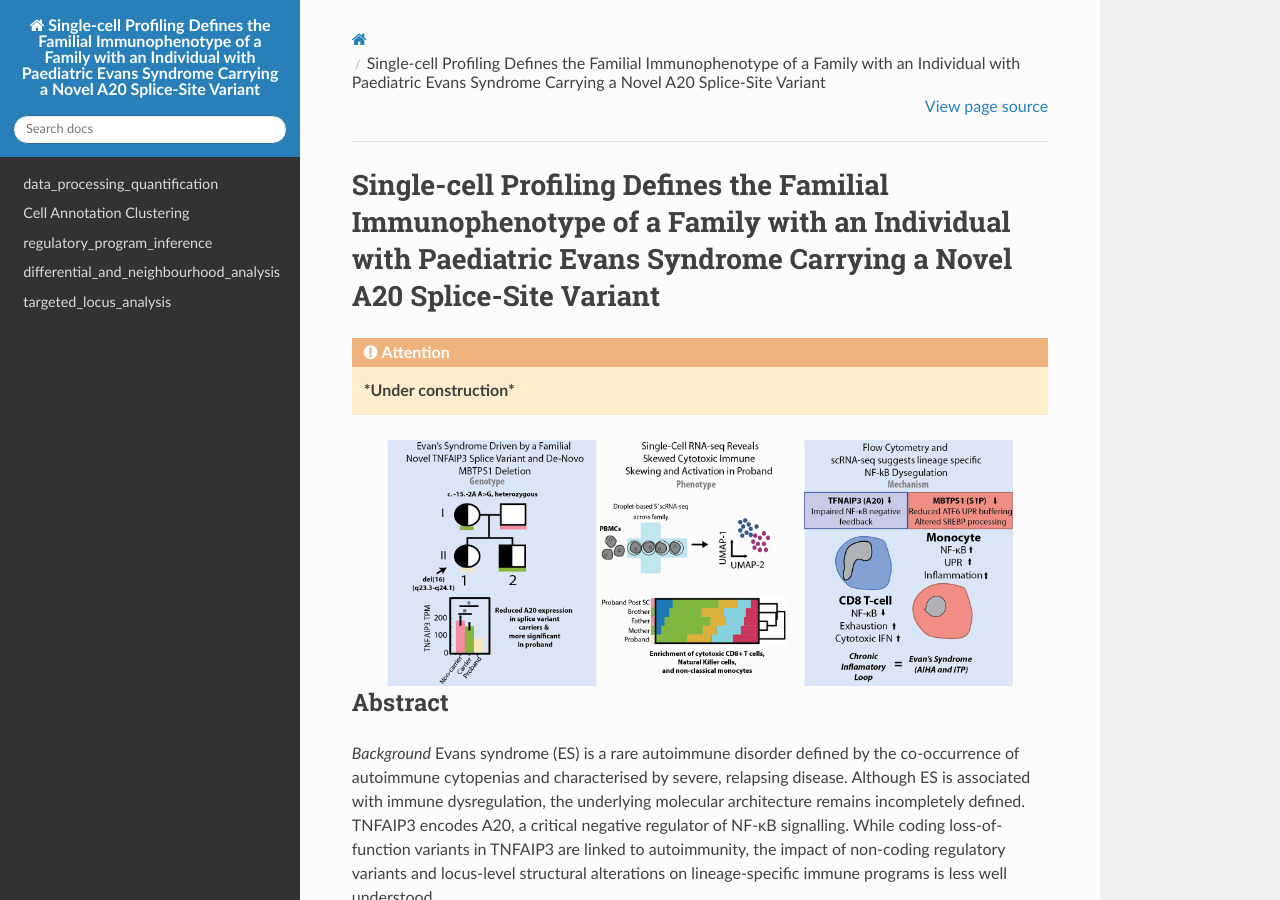
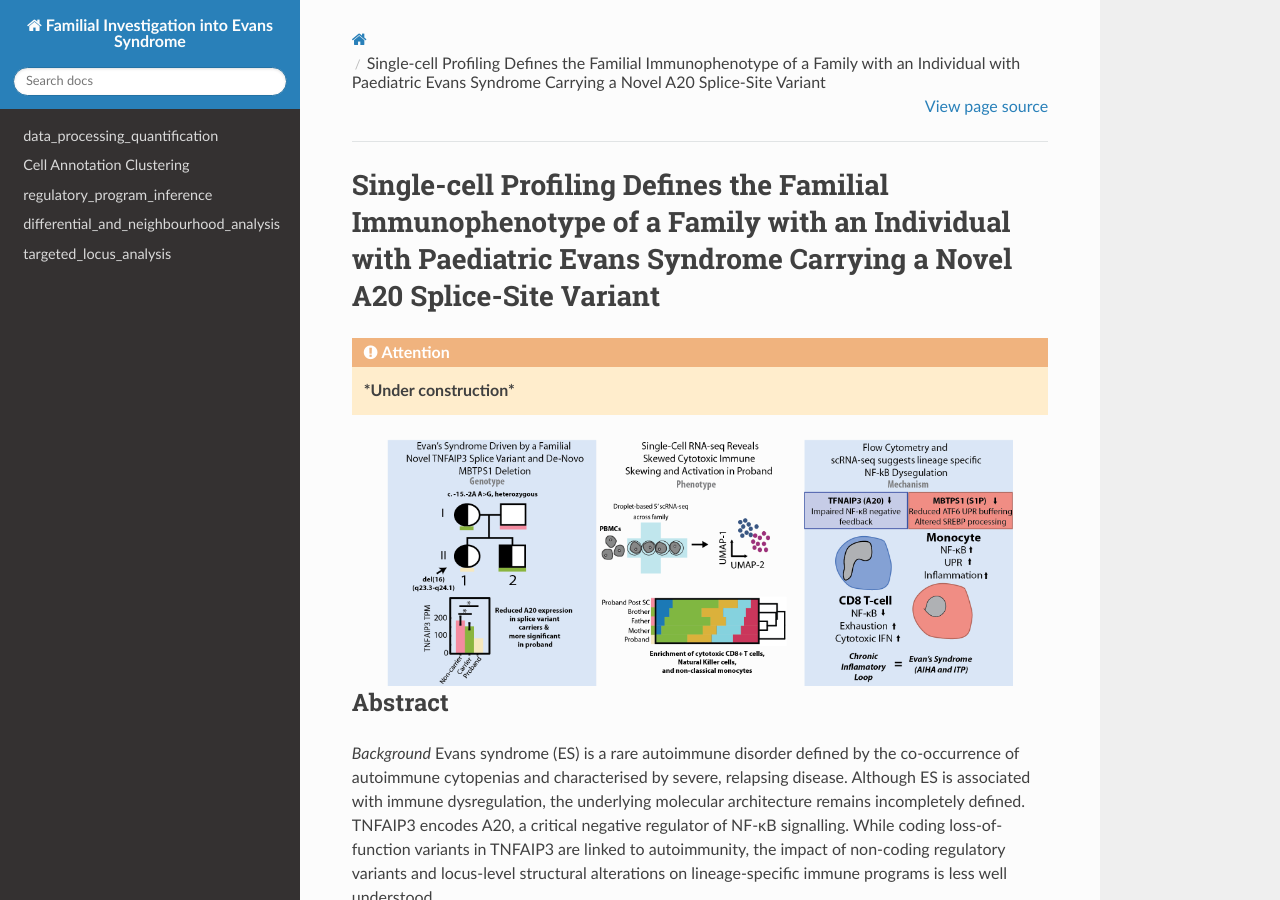
Before and after one commit to theheking/evans_scRNA_A20, a Sphinx documentation site: the page built from source/index.rst, in a window 1280 px wide and 900 px high. Built offline with Sphinx 7.4.7 and the Read the Docs theme 3.1.0, drawn with Linux system fonts in a browser that asks for light colours; pages that are not in the unit, such as notebooks, are missing from menus.

Commit message:
Update project name in Sphinx configuration

```diff
--- a/source/conf.py
+++ b/source/conf.py
@@ -6,7 +6,7 @@
 # -- Project information -----------------------------------------------------
 # https://www.sphinx-doc.org/en/master/usage/configuration.html#project-information
 
-project = 'Single-cell Profiling Defines the Familial Immunophenotype of a Family with an Individual with Paediatric Evans Syndrome Carrying a Novel A20 Splice-Site Variant'
+project = 'Familial Investigation into Evans Syndrome'
 copyright = '2026, Helen King'
 author = 'Helen King'
 
```
